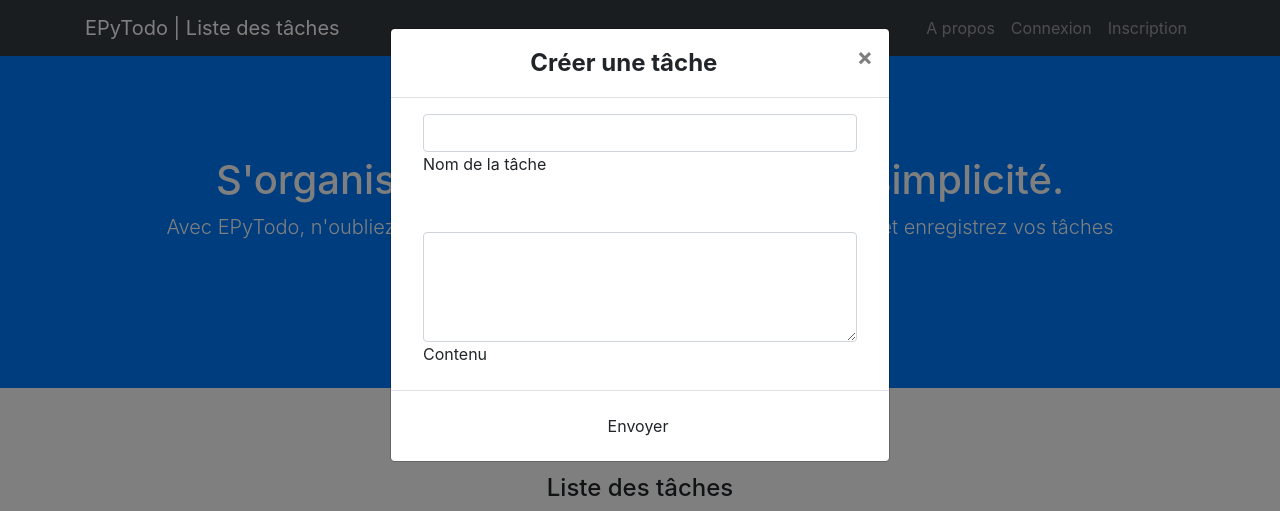
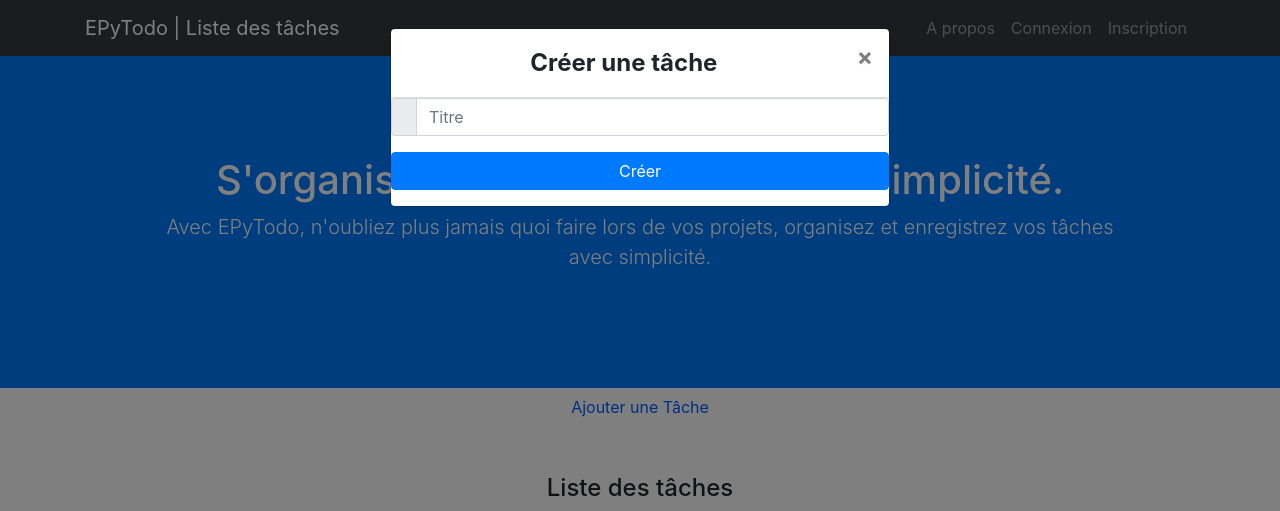
Before and after one commit to AnthoniMarie/EpyTodo, a Flask app: page /user/task in a window 1280 px wide, after a click on "Ajouter une Tâche". Shown: the top 511 px of the page. Run offline with Flask 2, Linux system fonts and the light colour scheme; data that the repository does not hold is empty; some libraries are stand-ins or nearby versions.

Commit message:
[FIX] - Adding a functional system to add a task (just title at this moment

```diff
--- a/app/controller.py
+++ b/app/controller.py
@@ -59,5 +59,6 @@ class TaskController(object):
                            myContent="view all user tasks", task=title)
     def task_add(data):
         title = request.form.get('title', None)
-        json = TaskModel.task_add(data, title)
-        return json
+        if request.method == "POST" and title:
+            TaskModel.task_add(data, title)
+        return redirect('/user/task')
--- a/app/templates/tasks/list.html
+++ b/app/templates/tasks/list.html
@@ -10,23 +10,17 @@
           <span aria-hidden="true">&times;</span>
         </button>
       </div>
-      <div class="modal-body mx-3">
-        <div class="md-form mb-5">
-          <i class="fas fa-user prefix grey-text"></i>
-          <input type="text" id="form34" class="form-control validate">
-          <label data-error="wrong" data-success="right" for="form34">Nom de la tâche</label>
-        </div>
-
-        <div class="md-form">
-          <i class="fas fa-pencil prefix grey-text"></i>
-          <textarea type="text" id="form8" class="md-textarea form-control" rows="4"></textarea>
-          <label data-error="wrong" data-success="right" for="form8">Contenu</label>
-        </div>
-
-      </div>
-      <div class="modal-footer d-flex justify-content-center">
-        <button class="btn btn-unique">Envoyer <i class="fas fa-paper-plane-o ml-1"></i></button>
-      </div>
+      <form method="POST" action="{{ url_for('task_add') }}">
+	<div class="form-group input-group">
+		<div class="input-group-prepend">
+		    <span class="input-group-text"> <i class="fa fa-message"></i> </span>
+		 </div>
+        <input name="title" class="form-control" placeholder="Titre" type="text" id="title">
+    </div>
+    <div class="form-group">
+        <button type="submit" class="btn btn-primary btn-block"> Créer </button>
+    </div>
+</form>
     </div>
   </div>
 </div>
```
